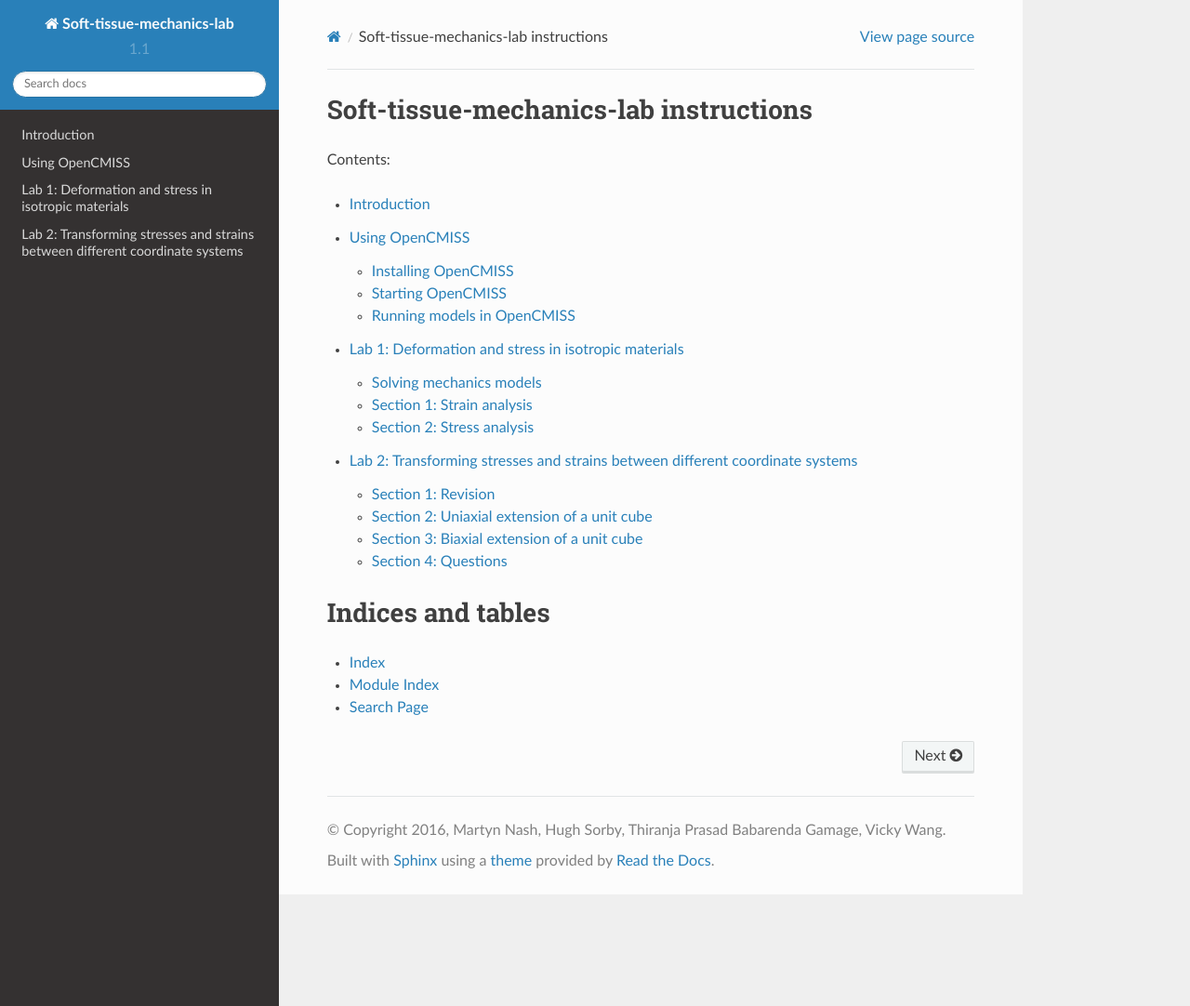
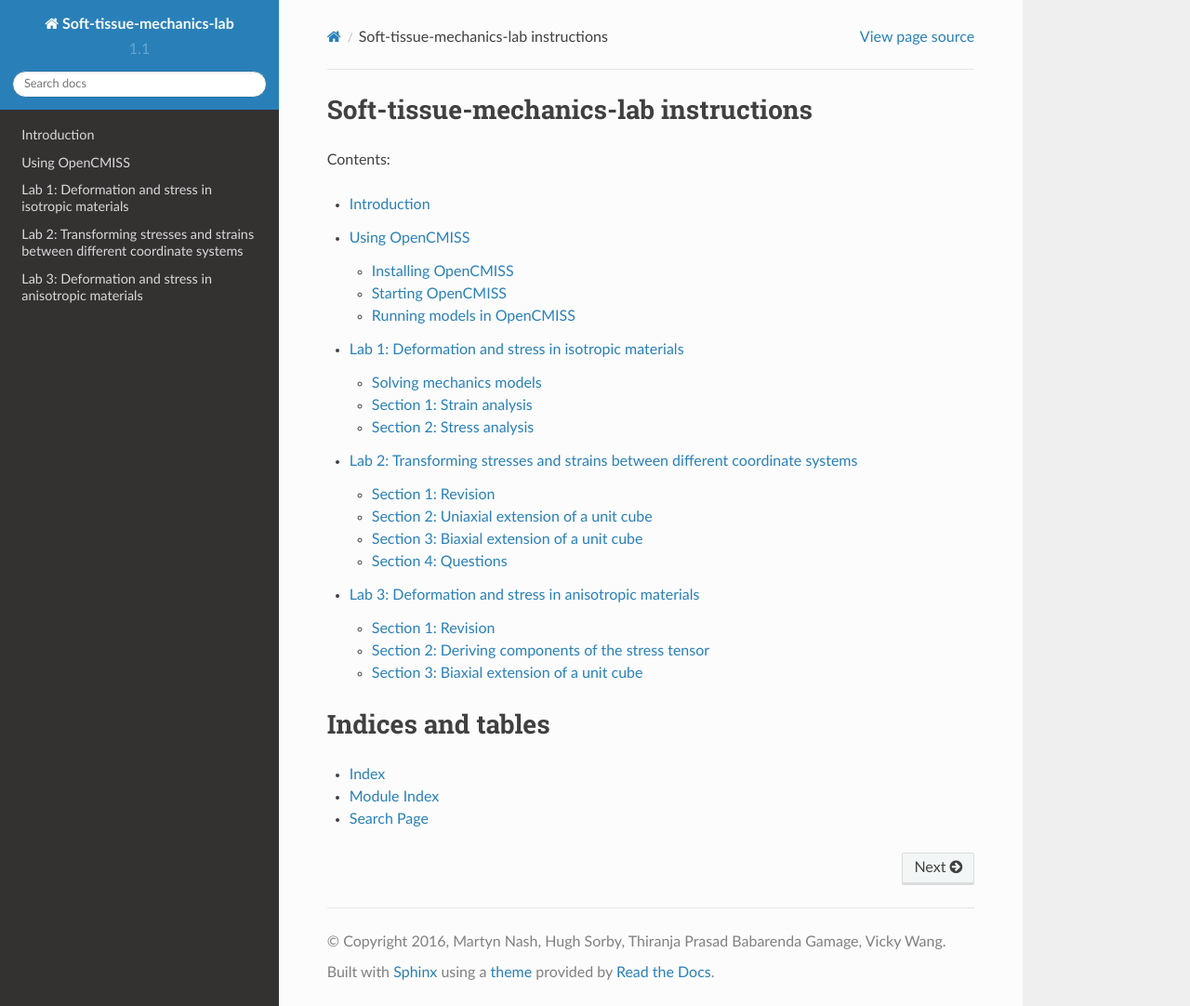
Before and after one commit to mpnash/soft-tissue-mechanics-labs, a Sphinx documentation site: the page built from docs/source/index.rst, in a window 1280 px wide and 1082 px high. Shown: the whole window at 93% size. Built offline with Sphinx 7.4.7 and the Read the Docs theme 2.0.0, drawn with Linux system fonts in a browser that asks for light colours; some of the changed lines change nothing that is shown.

Commit message:
Adding lab 3 instructions

```diff
--- a/docs/source/index.rst
+++ b/docs/source/index.rst
@@ -15,6 +15,7 @@
    running_OpenCMISS
    lab1
    lab2
+   lab3
 ..   improvements
 
 Indices and tables
--- a/docs/source/introduction.rst
+++ b/docs/source/introduction.rst
@@ -11,6 +11,8 @@
 
 - :ref:`Lab 2: Transforming stresses and strains between different coordinate systems <lab2>`
 
+- :ref:`Lab 3: Deformation and stress in anisotropic materials <lab3>`
+
 These labs make use of the OpenCMISS computational modelling software that will be outlined in the next section.
 
 
--- /dev/null
+++ b/docs/source/lab3.rst
@@ -0,0 +1,254 @@
+
+.. |vspace| raw:: latex
+
+   \vspace{5mm}
+
+.. _lab3:
+
+******************************************************
+Lab 3: Deformation and stress in anisotropic materials
+******************************************************
+
+.. toctree::
+   :maxdepth: 2
+
+The objective of this lab is to analyse large deformation kinematics and stress in anisotropic materials. The deformations you will be analysing include:
+
+  - Model 2 (Equibiaxial extension of unit cube, orthotropic, 0 degree fibre rotation)
+  - Model 5 (Equibiaxial extension of unit cube, orthotropic, 45 degree fibre rotation)
+  - Model 6 (Equibiaxial extension of unit cube, orthotropic, 90 degree fibre rotation)
+
+===================
+Section 1: Revision
+===================
+Before starting this lab, please be sure to have completed :ref:`Lab 1: Deformation and stress in isotropic materials <lab1>` and :ref:`Lab 2: Transforming stresses and strains between different coordinate systems <lab2>` to familiarise yourself with stress and strain analysis techniques and the transformation of these quantities between fibre and reference coordinates, which will be used in this lab.
+
+===================================================
+Section 2: Deriving components of the stress tensor
+===================================================
+
+1. The Costa constitutive relation (shown below) will be used to describe the behaviour of the material considered in this lab. Analytically differentiate the Costa constitutive relation with respect to the strain components :math:`E_{ff}` and :math:`E_{ss}`. Thus determine analytic expressions for the **distortional components** of the second Piola-Kirchhoff stress tensor.
+
+  .. math::
+
+    W_{I} = \frac{c_{1}}{2}(e^{Q}-1)
+
+  where
+
+  .. math::
+
+    Q = & c_{ff}E^{2}_{ff} + \\
+        & c_{ss}E^{2}_{ss} + \\
+        & c_{nn}E^{2}_{nn} + \\
+        & 2c_{fs}(\frac{1}{2}(E_{fs}+E_{sf}))^{2} + \\
+        & 2c_{fn}(\frac{1}{2}(E_{fn}+E_{fn}))^{2} + \\
+        & 2c_{ns}(\frac{1}{2}(E_{ns}+E_{ns}))^{2}
+
+  .. Note::
+
+      - Note the similarity of terms and derivatives.
+
+      - No need to consider the shear terms, since there are no shear strains in the biaxial deformations considered in this lab.
+
+|vspace|
+
+2. Write down the expression for the total stresses: :math:`T^{ff}` and :math:`T^{ss}` (see `Nash and Hunter (2000) <http://link.springer.com/article/10.1023%2FA%3A1011084330767>`_.
+
+|vspace|
+
+===========================================
+Section 3: Biaxial extension of a unit cube
+===========================================
+
+1. Start OpenCMISS and load Lab2 (described in the :ref:`Starting OpenCMISS <starting-OpenCMISS>` section).
+
+|vspace|
+
+2. Select "Model 1 (Equibiaxial extension of unit cube, isotropic, 0 degree fibre rotation)" from the drop down menu and click the "run" button (screenshots of this procedure are shown in the :ref:`Running models in OpenCMISS <running-models-in-OpenCMISS>` section).
+
+|vspace|
+
+3. After a short time, the model should have solved and the simulation results pane will open as shown in the screenshot below.
+
+  .. image:: images/lab2_model1.png
+
+  |vspace|
+
+  The left side of the pane shows the stress and strain tensors associated with the simulation in fibre and reference coordinates. The simulation results are shown in the 3D graphics window on the right side of the pane. In this graphical window:
+
+      - the undeformed (reference) configuration of the unit cube is shown in red, and
+      - the deformed (current) configuration is shown in green (:math:`x_{1}`, :math:`x_{2}`, :math:`x_{3}` components of the deformed coordinates are shown at the corners of the model - (note that in the graphical window, these components are labelled x, y, and z, respectively).
+      - ignore the gold arrows for now - these will be needed later.
+
+  The model in the 3D graphics window can be rotated (click-drag-left-mouse button), translated (click-drag-middle-mouse button), or zoomed (click-drag-middle-mouse button).
+
+|vspace|
+
+
+4. This equibiaxial deformation is incompressible (i.e. maintains constant volume) described by the equations:
+
+  .. math::
+
+    x_1 &= \frac{5}{4}X_1 ~~~~ x_2 &= \frac{5}{4}X_2 ~~~~ x_3 &= \frac{16}{25}X_3
+
+|vspace|
+
+5. Write down:
+
+  - the deformation gradient tensor (:math:`\boldsymbol{F}=\frac{\partial\boldsymbol{x}}{\partial\boldsymbol{X}}`),
+  - the right Cauchy-Green deformation tensor (:math:`\boldsymbol{C}`), and
+  - Green-Lagrange strain tensor (:math:`\boldsymbol{E}`) (label this :math:`\boldsymbol{E}_{ref}`).
+
+  .. Note::
+
+      This is the same deformation used in Model 2 of Lab1, so you should not need to re-do these calculations.
+
+|vspace|
+
+Isotropic material properties with fibre axes aligned with the reference axes
+-----------------------------------------------------------------------------
+
+6. The material parameters defined for Model 1 are isotropic (equal in all directions), i.e.
+
+  .. math::
+
+    c_{1} &= 0.0475 \\
+    c_{ff} = c_{ss} = c_{nn} &= c_{fs} = c_{fn} = c_{sn} = 15.25 \\
+
+  Substitute the Green-Lagrange strain components (:math:`\boldsymbol{E}`) from Step 5 into your analytic expression from step 1 of Section 1 to determine values for the **distortional components** of the second Piola-Kirchhoff stress tensor. Verify that these distortional stresses are:
+
+  .. math::
+
+    T^{ff\_dist} = T^{ss\_dist} = 8.590~kPa
+
+  .. Note::
+
+      - For this exercise :math:`Q=3.74`.
+
+|vspace|
+
+7. Determine the total stresses: :math:`T^{ff}` and :math:`T^{ss}` using the equation you wrote down in Section 2. This requires determining the value for the **hydrostatic pressure**, :math:`p`, which is provided from the simulation results.
+
+  .. Note::
+
+      - :math:`C^{MN}` is not the same as :math:`C_{MN}`. They are inversely related: :math:`C^{MN}=\{C_{MN}\}^{-1}`.
+
+      - It is easy to invert a diagonal tensor - check that :math:`C^{MN}C_{MN}=\boldsymbol{I}`.
+
+|vspace|
+
+8 Check your answers to 7 against the simulation results.
+
+|vspace|
+
+Orthotropic material properties with fibre axes aligned with the reference axes
+-------------------------------------------------------------------------------
+
+9. Return to the model selection drop down menu by clicking Select View->Problem from the menu. Select and run Model 2 (Equibiaxial extension of unit cube). This model and its boundary conditions are similar to the previous model, except that the Costa relation parameters are now fully orthotropic:
+
+  .. math::
+
+    c_{1} &= 0.0475 \\
+    c_{ff} &= 15.25
+    c_{ss} &= 6.8
+    c_{nn} &= 8.9 \\
+    c_{fs} &= 6.95
+    c_{fn} $= 6.05
+    c_{sn} &= 4.93
+
+  Determine the distortional second Piola-Kirchhoff stress components :math:`T^{ff\_dist}` and :math:`T^{ss\_dist}`.
+
+|vspace|
+
+10.  Determine the total stresses: :math:`T^{ff}` and :math:`T^{ss}`.
+
+|vspace|
+
+11. How have the total second Piola-Kirchhoff stress components changed compared with step 7. Why?
+
+|vspace|
+
+Isotropic material properties with rotated fibre axes
+-----------------------------------------------------
+
+12. Return to the model selection drop down menu and select and run Model 3 (Equibiaxial extension of unit cube, isotropic, 30 degree fibre rotation). This model is similar to the previous models, except that the fibre (material) axes are no longer aligned with the reference axes. They are now rotated anticlockwise by an angle of :math:`\theta=30` degrees from the :math:`x_{1}` axis (in the :math:`x_{1}`-:math:`x_{2}` plane). When visualising the model, the gold arrows in the graphics window indicate the direction of the fibre axis (along which the first material coordinate is defined), and the :math:`x_{1}`-:math:`x_{2}` plane indicates the orientation of the flat laminar sheet.
+
+|vspace|
+
+  For the following exercises, you are asked to transform strain and stress tensors between the reference coordinates and the fibre (material) coordinate systems using the generalised rotational transform given by:
+
+  .. math::
+
+    \boldsymbol{A}_{fib} = \boldsymbol{Q}^{T} \boldsymbol{A}_{ref} \boldsymbol{Q}
+
+  where :math:`\boldsymbol{A}_{ref}` and :math:`\boldsymbol{A}_{fib}` are the tensor quantities (strain or stress) defined with respect to the reference and fibre axes, respectively, and :math:`\boldsymbol{Q}` is the orthogonal rotation matrix:
+
+  .. math::
+
+      \boldsymbol{Q} =
+      \begin{bmatrix}
+        \cos(\theta) & -\sin(\theta) & 0  \\
+        \sin(\theta) &  \cos(\theta) & 0  \\
+        0              &  0              & 1
+      \end{bmatrix}
+
+|vspace|
+
+13. Determine the Green-Lagrange strain tensor components with respect to the fibre axes (:math:`\boldsymbol{E}_{fib}`) via the appropriate tensor transformation outlined in step 12. Check your answers to against the simulation results.
+
+  .. Note::
+
+      This is the same deformation used in Section 2 of Lab2, so you should not need to re-do this calculation.
+
+|vspace|
+
+14. Substitute your fibre strains (:math:`\boldsymbol{E}_{fib}`) from step 13 and the isotropic Costa material constants from step 6 into your analytic stress expressions from Section 1 to determine the total second Piola-Kirchhoff stress components with respect to the fibre (material) coordinates (:math:`\boldsymbol{T}_{fib}`).
+
+|vspace|
+
+15. Determine the second Piola-Kirchhoff stress components with respect to the reference coordinate axes (:math:`\boldsymbol{T}_{ref}`) via the appropriate tensor transformation (outlined in step 12).
+
+|vspace|
+
+16 Check your answers to 15 against the simulation results.
+
+|vspace|
+
+17. Explain similarities/differences between :math:`\boldsymbol{T}_{fib}` and :math:`\boldsymbol{T}_{ref}` for this model.
+
+|vspace|
+
+18. What would you expect from the analysis in steps 13-17 if the fibre angle was changed from 30 to 45 degrees for this isotropic model?  What do you notice about the stress tensors :math:`\boldsymbol{T}_{fib}` and :math:`\boldsymbol{T}_{ref}` for this isotropic model subject to the equibiaxial deformation? Explain.
+
+  .. note::
+
+   You should not need to solve the model to answer this questions, but if you need the extra practice, apply steps 13-17 to Model 4 (Equibiaxial extension of unit cube, isotropic, 45 degree fibre rotation).
+
+|vspace|
+
+Orthotropic material properties with rotated fibre axes
+-------------------------------------------------------
+
+19. Now run Model 5. This is an othotropic similar to that described in step 9 above, except that the fibre angle is changed from 0 to 45 degrees with respect to the :math:`x_{1}`-axis (in the :math:`x_{1}`-:math:`x_{2}` plane). Repeat the analysis in steps 13-17.
+
+|vspace|
+
+16. How do the stress components of :math:`\boldsymbol{T}_{fib}` and :math:`\boldsymbol{T}_{ref}` compare to step 7.  Explain similarities and differences.
+
+|vspace|
+
+17. Now run Model 6. This is an othotropic similar to that described in step 9 above, except that the fibre angle is changed from 0 to 90 degrees with respect to the :math:`x_{1}`-axis (in the :math:`x_{1}`-:math:`x_{2}` plane). Repeat the analysis in steps 13-17.
+
+|vspace|
+
+18. How do the stress components of :math:`\boldsymbol{T}_{fib}` and :math:`\boldsymbol{T}_{ref}` compare to step 7.  Explain similarities and differences.
+
+|vspace|
+
+.. note::
+
+  By the end of this lab you should be able to:
+
+    - derive components of the second Piola-Kirchhoff stress tensor.
+
+    - evaluate the second Piola-Kirchhoff stress tensor with respect to spatial or material coordinates.
```
